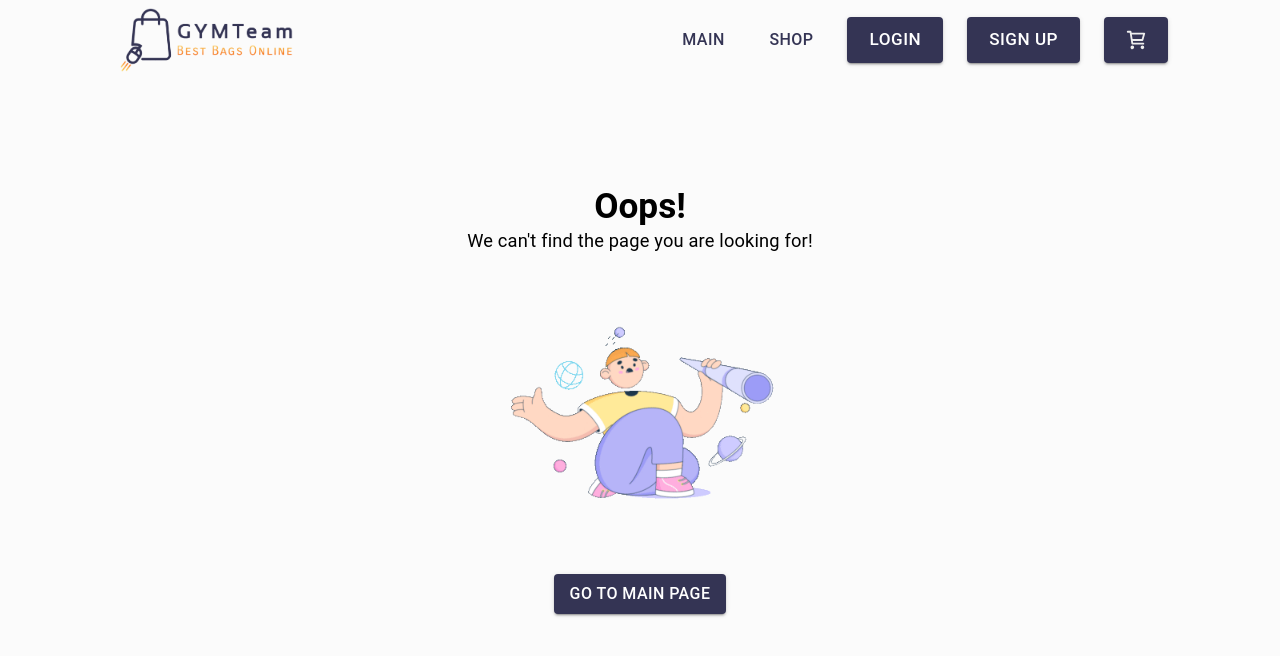
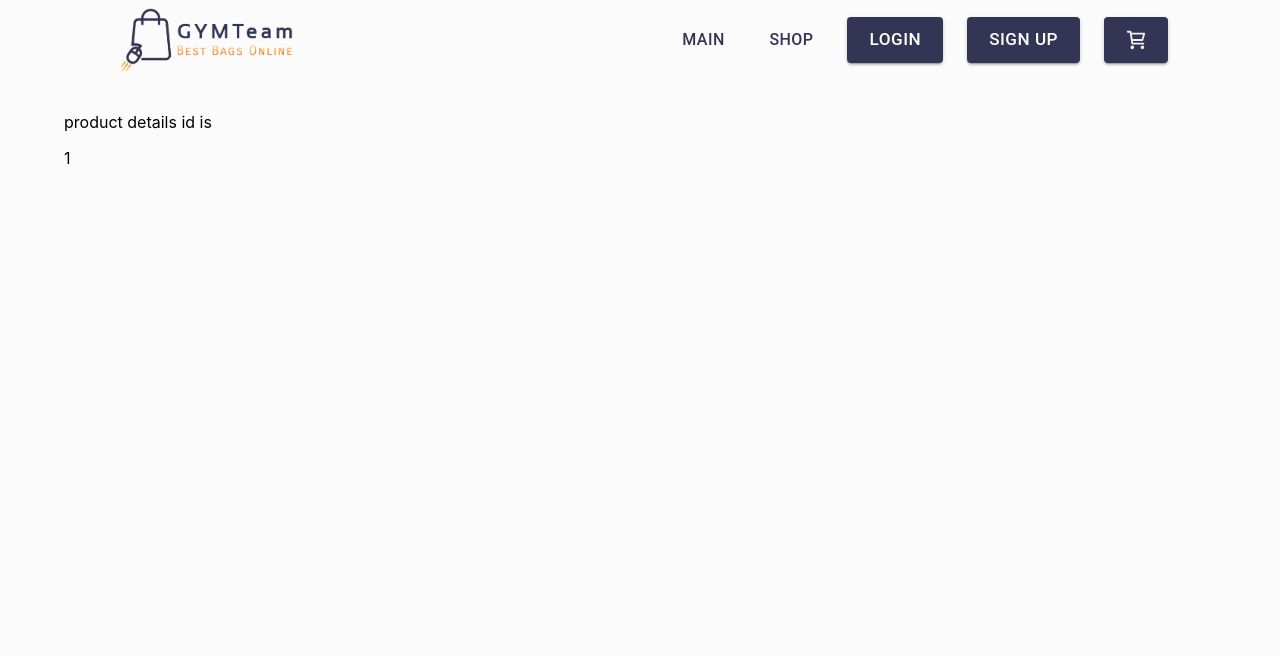
Before and after one commit to JYMTeam/eCommerce-Application, a React (Create React App) app in the folder ecommerce-app/: page /shop/1 in a window 1280 px wide. Shown: the top 656 px of the page. Built offline with nearby package versions, Linux system fonts and the light colour scheme; what @commercetools/sdk-client-v2 would draw is missing.

Commit message:
feat: add routing to detailPage (EC-97)

```diff
--- a/ecommerce-app/src/App.tsx
+++ b/ecommerce-app/src/App.tsx
@@ -14,6 +14,7 @@ import { Container, ThemeProvider } from "@mui/material";
 import { Theme } from "./components/Theme";
 import { useAppDispatch, useAppSelector } from "./hooks/redux";
 import { fetchLoginWithToken } from "./store/actions/userLoginActions";
+import ProductDetailsPage from "./pages/ProductDetailsPage";
 
 function App() {
   type MyComponentProps = React.PropsWithChildren<{}>;
@@ -64,6 +65,7 @@ function App() {
                 }
               ></Route>
               <Route path="/shop" element={<ShopPage />}></Route>
+              <Route path="/shop/:id" element={<ProductDetailsPage />}></Route>
               <Route path="/cart" element={<CartPage />}></Route>
               <Route path="*" element={<NotFoundPage />}></Route>
             </Routes>
--- /dev/null
+++ b/ecommerce-app/src/components/ProductDetails/ProductDetails.tsx
@@ -0,0 +1,12 @@
+import { useParams } from "react-router-dom";
+
+export default function ProductDetail(props: object) {
+  const { id } = useParams();
+  console.log(id);
+  return (
+    <div>
+      <p>product details id is</p>
+      {id}
+    </div>
+  );
+}
--- a/ecommerce-app/src/components/ProductsList/ProductsList.tsx
+++ b/ecommerce-app/src/components/ProductsList/ProductsList.tsx
@@ -5,6 +5,7 @@ import { parseProducts } from "../../utils/utils";
 import {
   Button,
   Card,
+  CardActionArea,
   CardActions,
   CardContent,
   CardMedia,
@@ -12,6 +13,7 @@ import {
   Typography,
 } from "@mui/material";
 import Grid from "@mui/material/Unstable_Grid2";
+import { Link } from "react-router-dom";
 
 const MD_COLS = 3;
 const SM_COLS = 6;
@@ -64,6 +66,7 @@ export default function ProductsList() {
                 },
               }}
             >
+              <CardActionArea component={Link} to={`/shop/${id}`}>
                 <CardMedia
                   component="img"
                   alt={name as unknown as string}
@@ -93,6 +96,7 @@ export default function ProductsList() {
                     Learn More
                   </Button>
                 </CardActions>
+              </CardActionArea>
             </Card>
           </Grid>
         ))}
--- /dev/null
+++ b/ecommerce-app/src/pages/ProductDetailsPage.tsx
@@ -0,0 +1,9 @@
+import ProductDetails from "../components/ProductDetails/ProductDetails";
+
+export default function ProductDetailsPage(props: object) {
+  return (
+    <div>
+      <ProductDetails />
+    </div>
+  );
+}
```
Also changed, not shown: 1 other file (tests, documents, lock files or other folders). Lines whose indentation alone changed are shown as unchanged.
